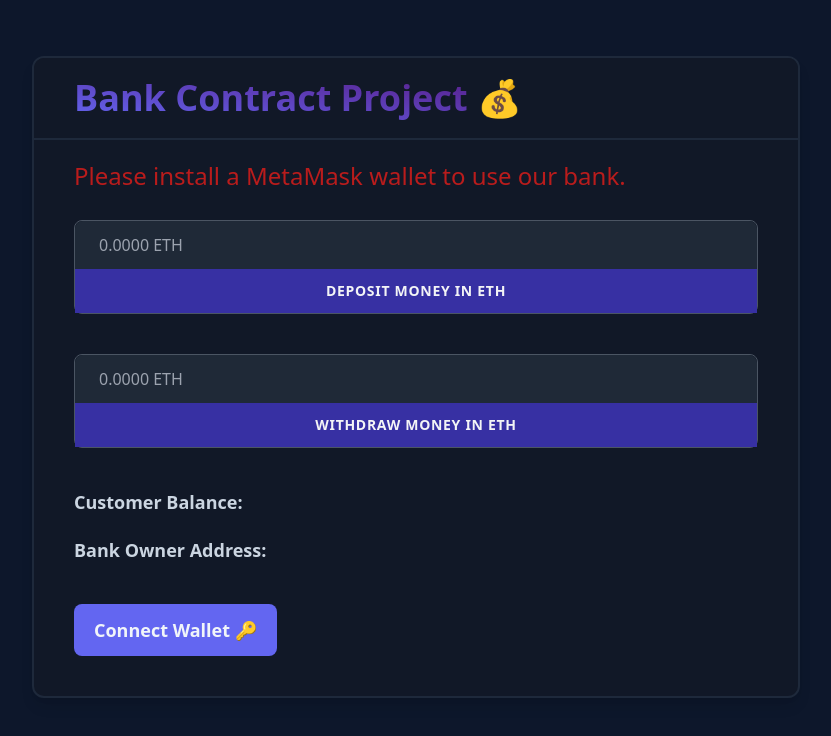
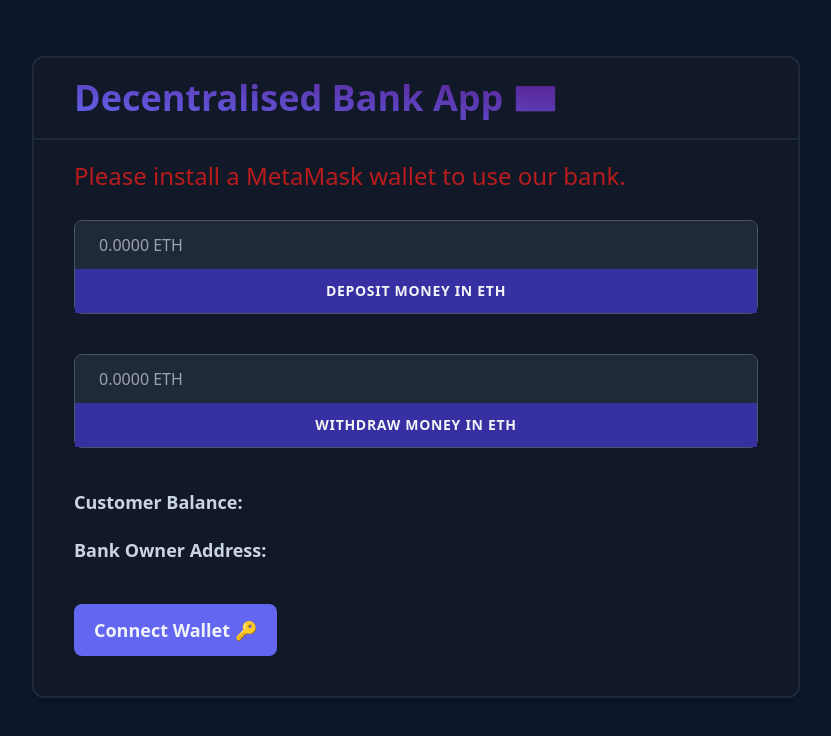
Before and after one commit to AdwitM/BankDapp, a React (Create React App) app in the folder bank-dapp-boilerplate/: page / in a window 1280 px wide. Shown: the top 736 px of the page, without its empty margins (224-1055 px from the left). Built offline with nearby package versions, Linux system fonts and the light colour scheme.

Commit message:
changed favicon and name

```diff
--- a/bank-dapp-boilerplate/src/App.js
+++ b/bank-dapp-boilerplate/src/App.js
@@ -191,7 +191,7 @@
   return (
     <main className="main-container">
       <h2 className="headline">
-        <span className="headline-gradient">Bank Contract Project</span> 💰
+        <span className="headline-gradient">Decentralised Bank App 💵</span>
       </h2>
       <section className="customer-section px-10 pt-5 pb-10">
         {error && <p className="text-2xl text-red-700">{error}</p>}
```
Also changed, not shown: bank-dapp-boilerplate/public/favicon.png.
